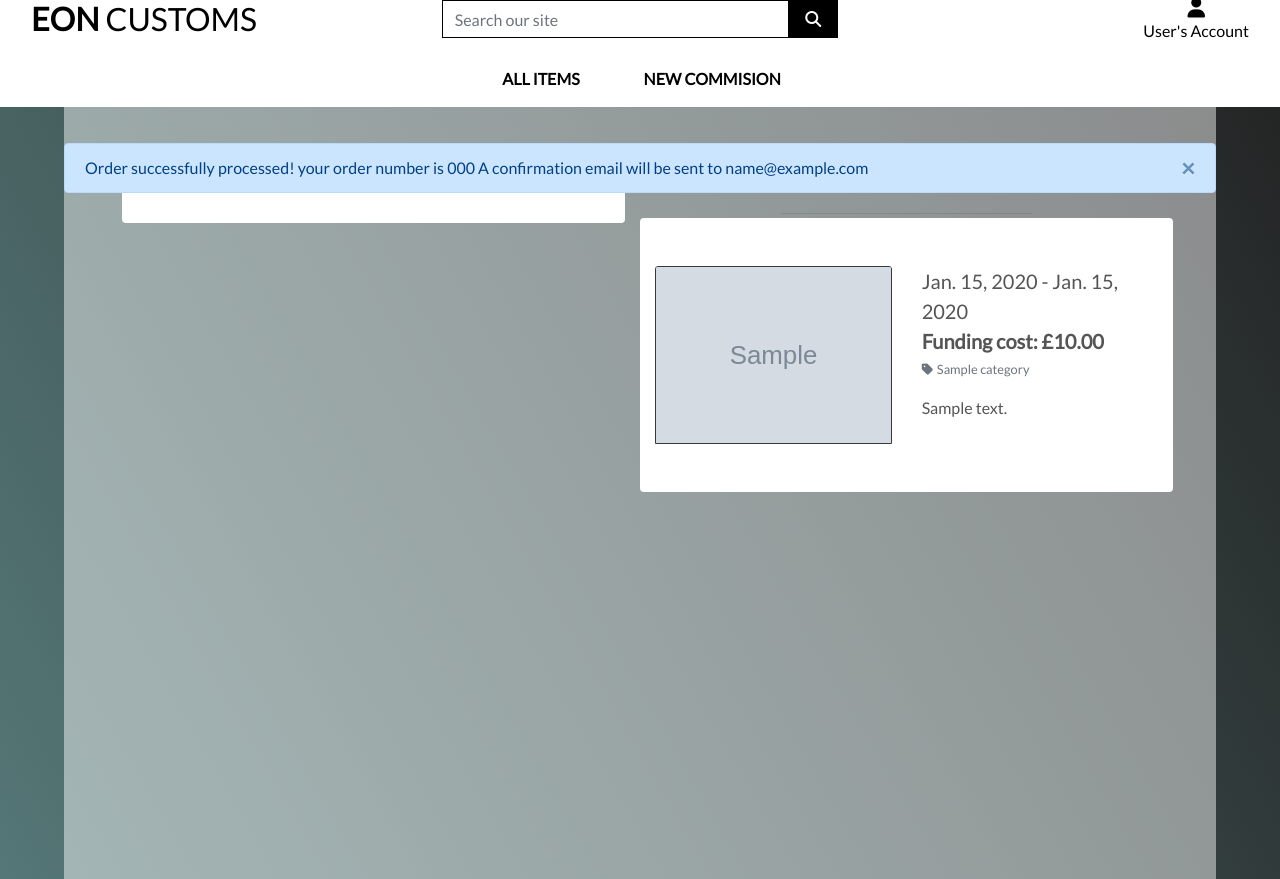
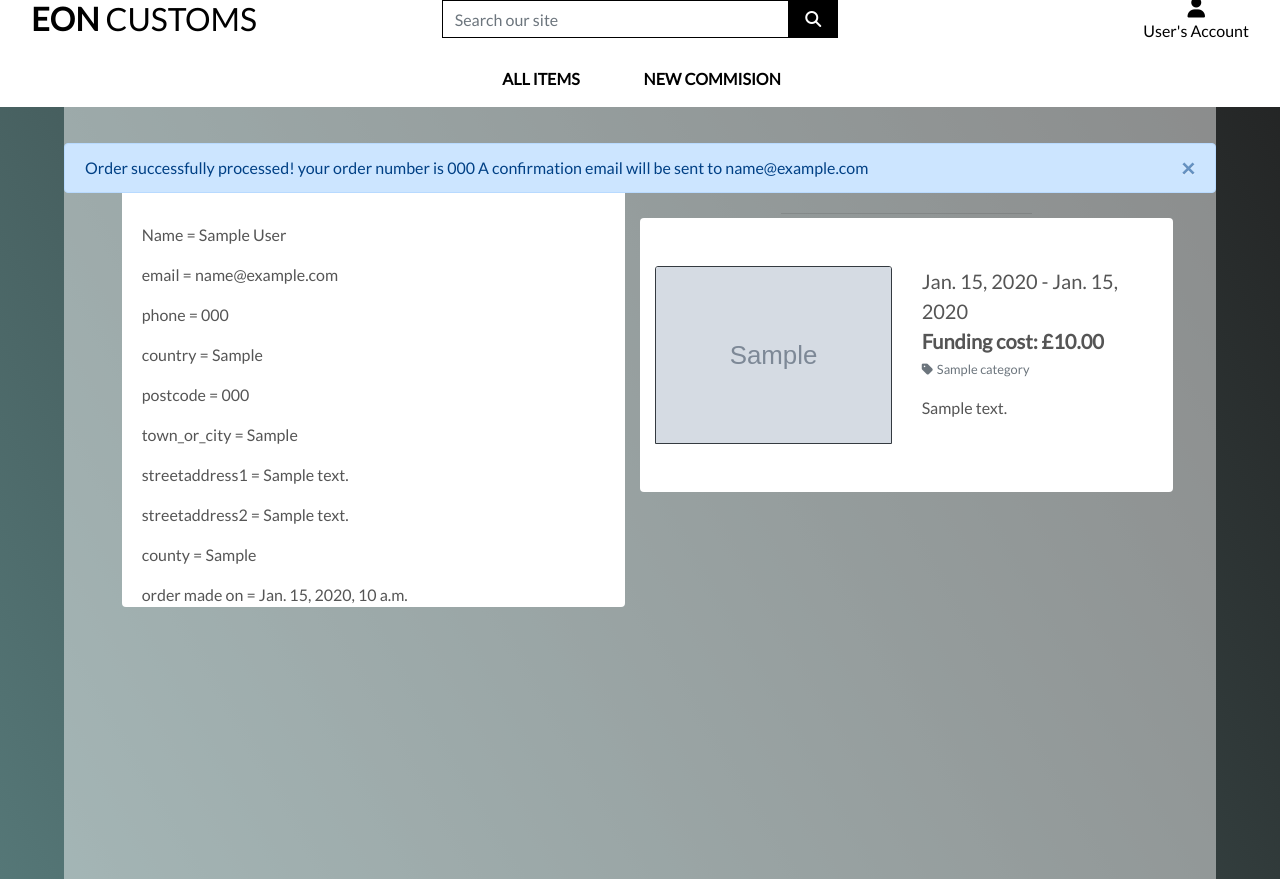
Before and after one commit to EonTAS/FullStack, a Django app: page /checkout/success/000 in a window 1280 px wide. Shown: the part 21-900 px from the top of the page. Run offline with Django 3.2, Linux system fonts and the light colour scheme; tables that the repository leaves empty hold one stand-in row (values such as "Sample post"); grey boxes marked "Sample" are stand-in pictures; some libraries are stand-ins or nearby versions.

Commit message:
placeholder order confirmed data listing

```diff
--- a/checkout/templates/checkout/checkout_success.html
+++ b/checkout/templates/checkout/checkout_success.html
@@ -55,7 +55,17 @@
                             Your order information is below. A confirmation email will be sent to <strong>{{order.email}}</strong>
                         </h5>
                         <div class="card-body pb-0">
+                            <p>Name = {{order.full_name}}</p>
+                            <p>email = {{order.email}}</p>
+                            <p>phone = {{order.phone_number}}</p>
+                            <p>country = {{order.country}}</p>
+                            <p>postcode = {{order.postcode}}</p>
+                            <p>town_or_city = {{order.town_or_city}}</p>
+                            <p>streetaddress1 = {{order.street_address1}}</p>
+                            <p>streetaddress2 = {{order.street_address2}}</p>
+                            <p>county = {{order.county}}</p>
 
+                            order made on = {{order.date}}
                         </div>
                     </div>
                 </div>
```
